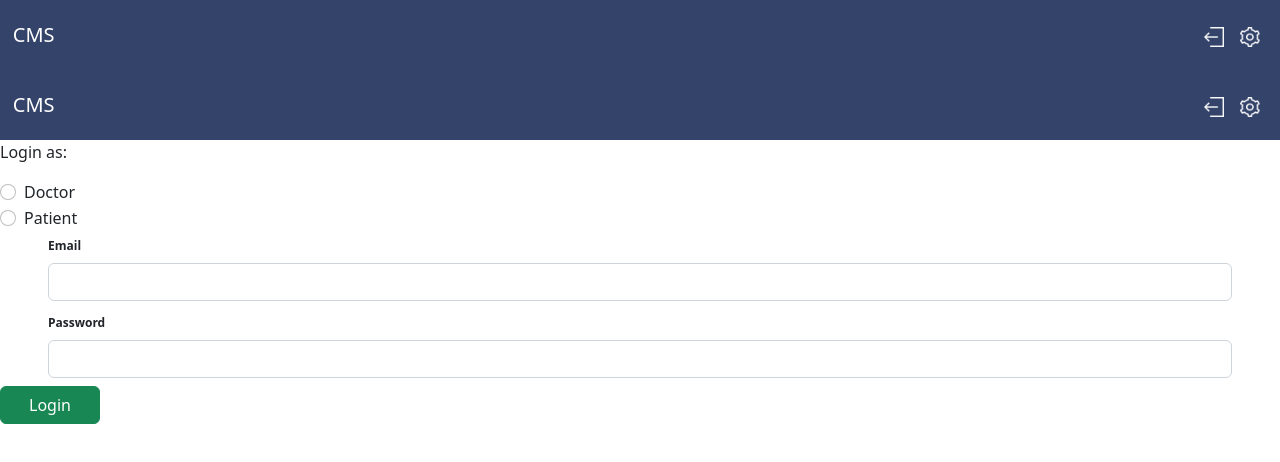
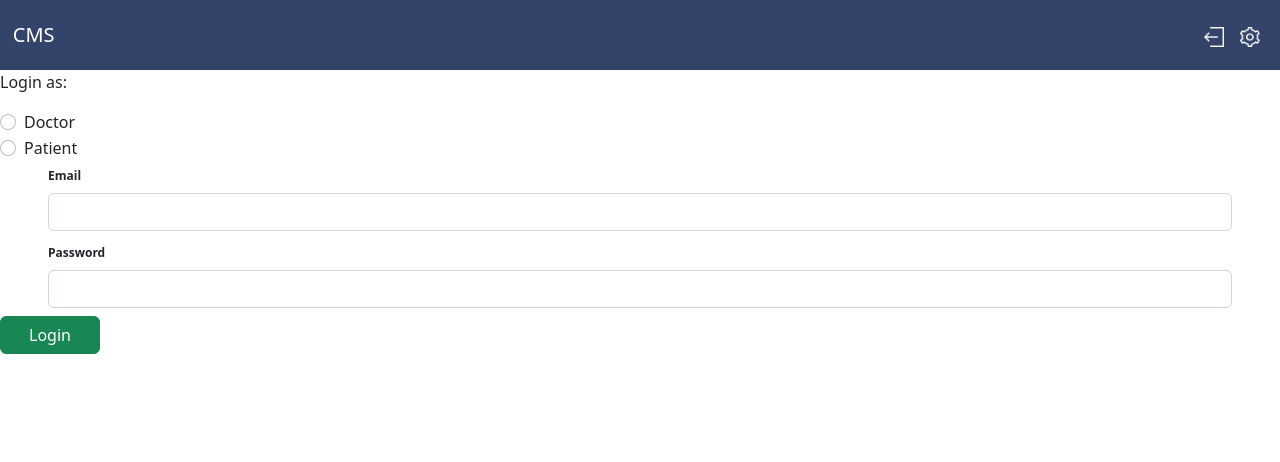
Before and after one commit to Healthcare-Application-Development/CMS-frontend, a React (Create React App) app: page / in a window 1280 px wide. Shown: the top 462 px of the page. Built offline with nearby package versions, Linux system fonts and the light colour scheme.

Commit message:
updated patient pages styles

```diff
--- a/src/App.jsx
+++ b/src/App.jsx
@@ -6,7 +6,7 @@ import { Routes, Route, useLocation } from "react-router-dom";
 
 function App() {
   return (
-    <div className="flex flex-col overflow-hidden">
+    <div className="flex flex-col w-[100%] h-[100%]">
       <Header />
       <Routes>
         <Route path="/" element={<Home />} />
--- a/src/components/Header/Header.jsx
+++ b/src/components/Header/Header.jsx
@@ -5,7 +5,7 @@ import { constants } from '../../constants';
 
 function Header() {
     return (
-      <div className='fixed w-[100%] z-1'>
+      <div className='w-[100%] h-[10%]'>
         <Navbar expand="lg" className='navbar-bg'>
           <Navbar.Brand className='navbar-brand-style text-white'>{constants.REACT_APP_NAV_BRAND}</Navbar.Brand>
           <Navbar.Toggle aria-controls="responsive-navbar-nav" />
--- a/src/components/Sidebar/SidebarPatient.jsx
+++ b/src/components/Sidebar/SidebarPatient.jsx
@@ -11,7 +11,7 @@ function SidebarPatient() {
   };
 
   return (
-    <div className="sidebar bg-black text-white max-w-full h-[100vh] max-h-full fixed top-[70px]">
+    <div className="sidebar bg-black text-white w-[22%] h-[100vh] max-h-full">
       <button onClick={() => handleClick("/patient/PatientPendingCR")}>
         <SidebarItem
           imgName={constants.REACT_APP_SIDEBAR_LENS_IMG}
--- a/src/index.css
+++ b/src/index.css
@@ -6,3 +6,8 @@
 .dropdown:hover .dropdown-menu {
     display: block;
   }
+
+#root{
+  height: 100vh;
+  width: 100vw;
+}
--- a/src/pages/Doctor/RequestConsent.jsx
+++ b/src/pages/Doctor/RequestConsent.jsx
@@ -102,7 +102,6 @@ function RequestConsent() {
   }, [])
   return (
     <>
-    <Header />
     <div className="w-[85%] h-[95%] flex flex-col">
       <SearchBar />
       <div className="w-full shadow-lg p-6 ml-[30%] mt-[5%]">
--- a/src/pages/Home/Home.jsx
+++ b/src/pages/Home/Home.jsx
@@ -15,7 +15,6 @@ function Home() {
   }
   return (
     <div>
-      <Header />
       <div className='mt-[8%] ml-[35%] mr-[35%]'>
             <Form>
                 <Form.Group className='ml-[42%]'>
--- a/src/pages/Patient/GetPatientRecord.jsx
+++ b/src/pages/Patient/GetPatientRecord.jsx
@@ -1,15 +1,13 @@
-import React from 'react'
+import React from "react";
 import { SidebarPatient } from "../../components";
 
 function GetPatientRecord() {
   return (
-    <div>
-      <div className="flex justify-start ">
-        <SidebarPatient />
-      </div>
-      <div>GetPatientRecord</div>
+    <div className="flex w-full">
+      <SidebarPatient />
+      <div className="w-[78%]">GetPatientRecord</div>
     </div>
-  )
+  );
 }
 
-export default GetPatientRecord
+export default GetPatientRecord;
--- a/src/pages/Patient/OngoingConsentRequest.jsx
+++ b/src/pages/Patient/OngoingConsentRequest.jsx
@@ -3,11 +3,9 @@ import { AccordionItem, SidebarPatient } from "../../components";
 
 function OngoingConsentRequest() {
   return (
-    <div>
-      <div className="flex justify-start ">
-        <SidebarPatient />
-      </div>
-      <div>OngoingConsentRequest</div>
+    <div className="flex w-full">
+      <SidebarPatient />
+      <div className="w-[78%]">OngoingConsentRequest</div>
     </div>
   );
 }
--- a/src/pages/Patient/PastConsentRequest.jsx
+++ b/src/pages/Patient/PastConsentRequest.jsx
@@ -3,11 +3,9 @@ import { AccordionItem, SidebarPatient } from "../../components";
 
 function PastConsentRequest() {
   return (
-    <div>
-      <div className="flex justify-start ">
-        <SidebarPatient />
-      </div>
-      <div>PastConsentRequest</div>
+    <div className="flex w-full">
+      <SidebarPatient />
+      <div className="w-[78%]">PastConsentRequest</div>
     </div>
   );
 }
--- a/src/pages/Patient/PendingConsentRequest.jsx
+++ b/src/pages/Patient/PendingConsentRequest.jsx
@@ -4,7 +4,6 @@ import { AccordionItem, SidebarPatient } from "../../components";
 import { useState, useEffect } from "react";
 
 function PendingConsentRequest() {
-
   const [consentRequests, setConsentRequests] = useState([
     { consentHeading: "MRI" },
   ]);
@@ -22,12 +21,11 @@ function PendingConsentRequest() {
   };
   useEffect(() => {
     getConsentRequests();
-  }, [])
+  }, []);
   return (
-    <>
-      <div className="flex justify-start ">
+    <div className="flex w-full">
       <SidebarPatient />
-      </div>
+      <div className="w-[78%]">
         <div
           className="cursor-pointer text-blue-600 hover:text-blue-800 hover:bg-blue-300 transition-all p-1 rounded-lg ml-[38%] mt-[6%] mr-[38%]"
           onClick={() => getConsentRequests()}
@@ -42,7 +40,8 @@ function PendingConsentRequest() {
         <div className="mx-[38%]">
           <Accordion>
             {consentRequests.map((element, index) => {
-            return <AccordionItem
+              return (
+                <AccordionItem
                   key={index}
                   consentHeading={element.consentMessage}
                   consentID={element.id}
@@ -54,11 +53,13 @@ function PendingConsentRequest() {
                   hospitalID={element.hospitalId}
                   fromDate={new Date(element.fromDate).toDateString()}
                   toDate={new Date(element.toDate).toDateString()}
-            />;
+                />
+              );
             })}
           </Accordion>
         </div>
-    </>
+      </div>
+    </div>
   );
 }
 
```
Lines whose indentation alone changed are shown as unchanged.
